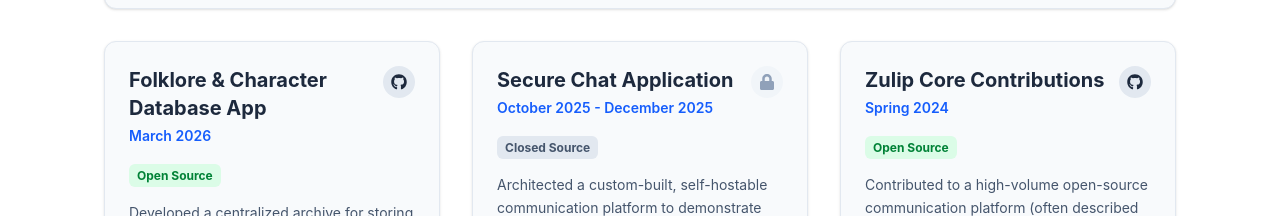
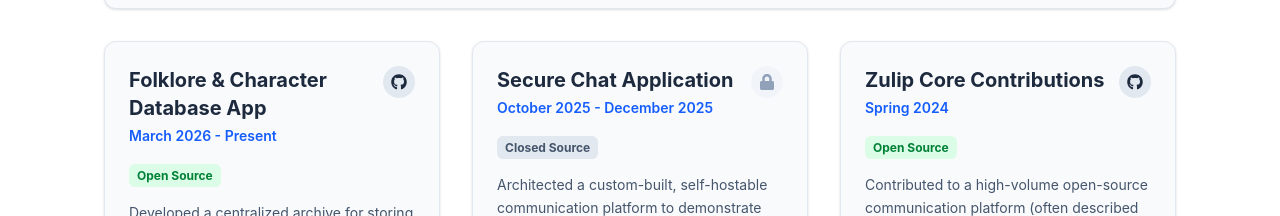
Before and after one commit to NaverJJV/naverjjv.github.io, a React (Vite) app: page / in a window 1280 px wide. Shown: the part 3460-3676 px from the top of the page. Built offline with nearby package versions, Linux system fonts and the light colour scheme.

Commit message:
Date correction

```diff
--- a/src/components/Projects.jsx
+++ b/src/components/Projects.jsx
@@ -24,7 +24,7 @@ const Projects = () => {
         },
         {
             title: "Folklore & Character Database App",
-            date: "March 2026",
+            date: "March 2026 - Present",
             type: "Open Source",
             description: "Developed a centralized archive for storing and displaying character profiles and stories grounded in American folklore. The system is designed to organize narratives and historical research around figures like John Henry and Jesse James.",
             tech: ["React", "Node.js", "PostgreSQL", "Data Archiving", "Full Stack Development"],
```
